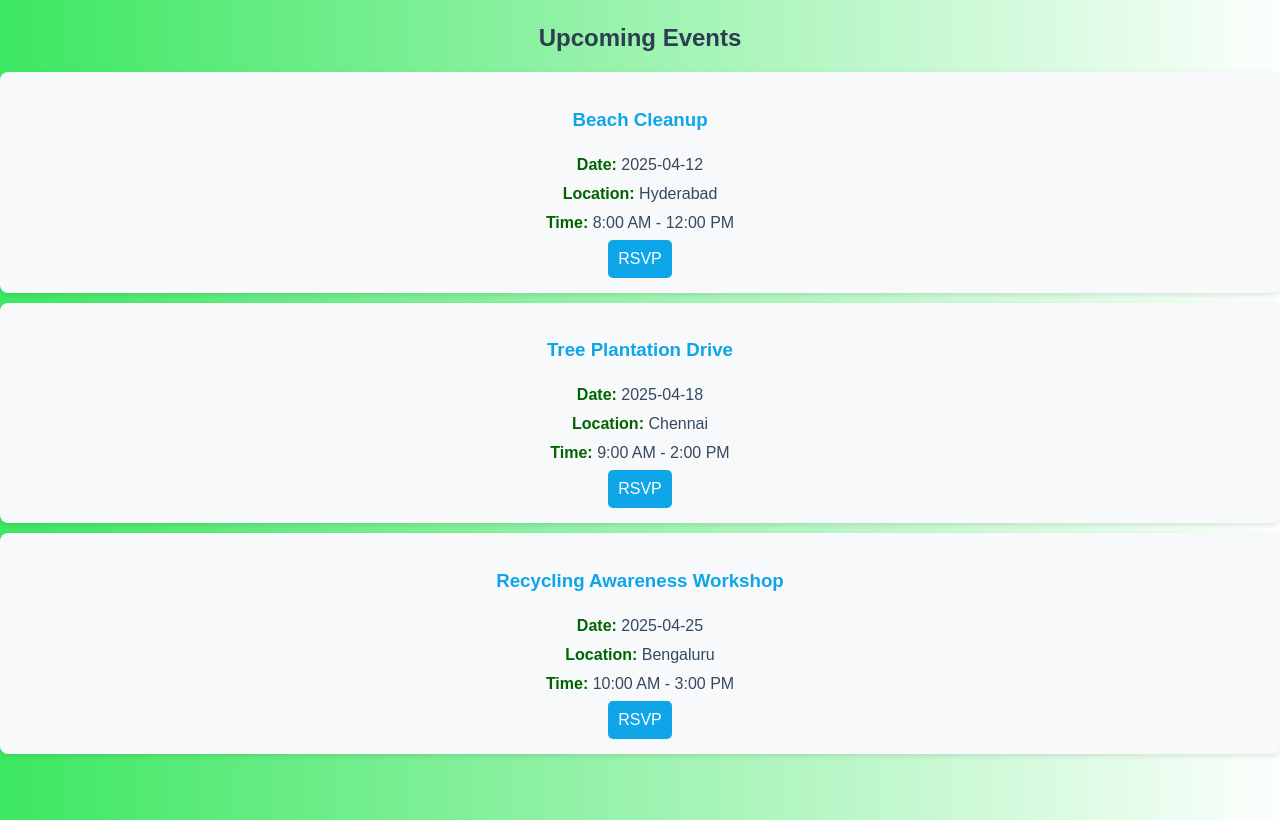
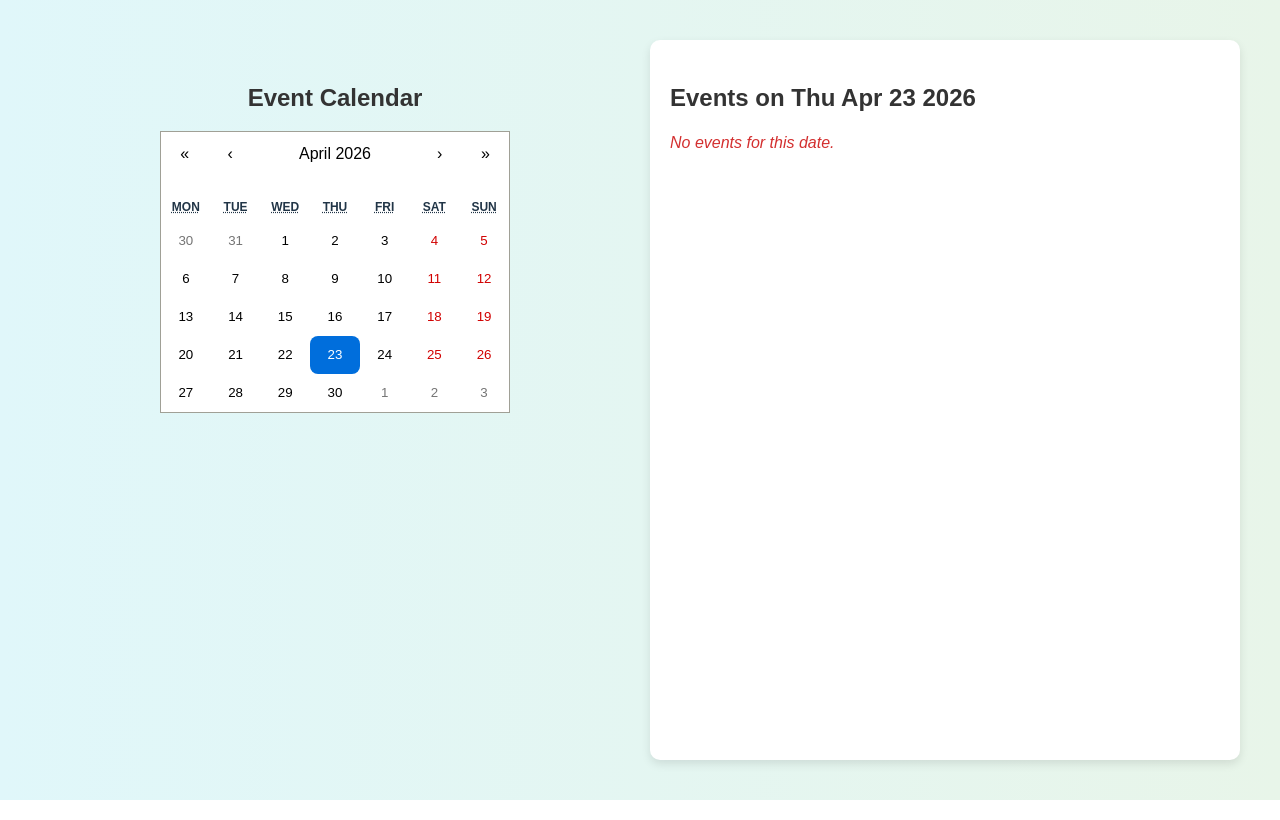
Before and after one commit to shivamamilla7569/eco-engage-client, a React (Vite) app: page /calendar in a window 1280 px wide. Built offline with nearby package versions, Linux system fonts and the light colour scheme.

Commit message:
calender and user progress is added

```diff
--- a/src/pages/EventCalendar.jsx
+++ b/src/pages/EventCalendar.jsx
@@ -1,43 +1,43 @@
 import React, { useState } from "react";
-import "../styles/dashboardstyles/EventCalendar.css"; // Assuming you have a CSS file for styling
+import "../styles/dashboardstyles/EventCalendar.css";
+import Calendar from "react-calendar";
+import "react-calendar/dist/Calendar.css";
 
-const eventsData = [
-  { id: 1, title: "Beach Cleanup", date: "2025-04-12", location: "Hyderabad", time: "8:00 AM - 12:00 PM" },
-  { id: 2, title: "Tree Plantation Drive", date: "2025-04-18", location: "Chennai", time: "9:00 AM - 2:00 PM" },
-  { id: 3, title: "Recycling Awareness Workshop", date: "2025-04-25", location: "Bengaluru", time: "10:00 AM - 3:00 PM" },
+const events = [
+  { date: new Date(2025, 3, 10), title: "Tree Plantation Drive" },
+  { date: new Date(2025, 3, 15), title: "Beach Cleanup" },
+  { date: new Date(2025, 3, 20), title: "Recycling Workshop" },
 ];
 
-const EventCalendar = () => {
-  const [rsvpedEvents, setRsvpedEvents] = useState([]);
+function EventCalendar() {
+  const [selectedDate, setSelectedDate] = useState(new Date());
 
-  const handleRSVP = (eventId) => {
-    if (!rsvpedEvents.includes(eventId)) {
-      setRsvpedEvents([...rsvpedEvents, eventId]);
-      alert("You have successfully RSVP’d for this event!");
-    }
-  };
+  const filteredEvents = events.filter(
+    (event) =>
+      event.date.toDateString() === selectedDate.toDateString()
+  );
 
   return (
-    <div className="event-calendar-container">
-      <h2>Upcoming Events</h2>
-      <ul className="event-list">
-        {eventsData.map((event) => (
-          <li key={event.id} className="event-item">
-            <h3>{event.title}</h3>
-            <p><strong>Date:</strong> {event.date}</p>
-            <p><strong>Location:</strong> {event.location}</p>
-            <p><strong>Time:</strong> {event.time}</p>
-            <button
-              className={`rsvp-button ${rsvpedEvents.includes(event.id) ? "rsvped" : ""}`}
-              onClick={() => handleRSVP(event.id)}
-            >
-              {rsvpedEvents.includes(event.id) ? "RSVP’d" : "RSVP"}
-            </button>
-          </li>
-        ))}
-      </ul>
+    <div className="calendar-wrapper">
+      <div className="calendar-left">
+        <h2>Event Calendar</h2>
+        <Calendar onChange={setSelectedDate} value={selectedDate} />
+
+      </div>
+      <div className="calendar-right">
+        <h2>Events on {selectedDate.toDateString()}</h2>
+        {filteredEvents.length > 0 ? (
+          filteredEvents.map((event, idx) => (
+            <div key={idx} className="event-card">
+              {event.title}
+            </div>
+          ))
+        ) : (
+          <p className="no-events">No events for this date.</p>
+        )}
+      </div>
     </div>
   );
-};
+}
 
 export default EventCalendar;
--- a/src/styles/dashboardstyles/EventCalendar.css
+++ b/src/styles/dashboardstyles/EventCalendar.css
@@ -1,55 +1,56 @@
-.event-calendar-container {
+.calendar-wrapper {
+    display: flex;
+    flex-direction: row;
+    justify-content: space-between;
+    align-items: flex-start;
+    padding: 40px;
     width: 100vw;
     height: 100vh;
-    margin: auto;
-    padding: 20px;
-    background: linear-gradient(to right, #39e75f, #ffffff);
-    border-radius: 10px;
-    box-shadow: 0 4px 10px rgba(0, 0, 0, 0.1);
-    text-align: center;
+    background: linear-gradient(to right, #e0f7fa, #e8f5e9);
+    box-sizing: border-box;
   }
 
-  h2 {
-    color: #2c3e50;
+  .calendar-left, .calendar-right {
+    flex: 1;
+    padding: 20px;
+    box-sizing: border-box;
   }
 
-  .event-list {
-    list-style: none;
-    padding: 0;
+  .calendar-left {
+    display: flex;
+    flex-direction: column;
+    align-items: center;
   }
 
-  .event-item {
-    background: #f8f9fa;
-    padding: 15px;
-    margin: 10px 0;
+  .calendar-image {
+    margin-top: 20px;
+    width: 80%;
+    max-width: 300px;
+    object-fit: contain;
     border-radius: 8px;
-    box-shadow: 0 2px 5px rgba(0, 0, 0, 0.1);
+    box-shadow: 0 4px 12px rgba(0,0,0,0.1);
   }
 
-  .event-item h3 {
-    color: #0ea5e9;
+  .calendar-right {
+    background-color: white;
+    margin-left: 20px;
+    border-radius: 10px;
+    padding: 20px;
+    box-shadow: 0 4px 10px rgba(0,0,0,0.1);
+    overflow-y: auto;
+    height: 100%;
   }
 
-  .event-item p {
-    margin: 5px 0;
-    color: #34495e;
+  .event-card {
+    background-color: #c8e6c9;
+    padding: 15px;
+    border-radius: 8px;
+    margin-bottom: 10px;
+    font-weight: bold;
+    color: #2e7d32;
   }
 
-  .rsvp-button {
-    background: #0ea5e9;
-    color: white;
-    padding: 10px;
-    border: none;
-    border-radius: 5px;
-    cursor: pointer;
-    transition: 0.3s;
+  .no-events {
+    color: #d32f2f;
+    font-style: italic;
   }
-
-  .rsvp-button:hover {
-    background: #087bb3;
-  }
-
-  .rsvp-button.rsvped {
-    background: #2ecc71;
-    cursor: default;
-  }
```
Also changed, not shown: public/calender.png (added).
